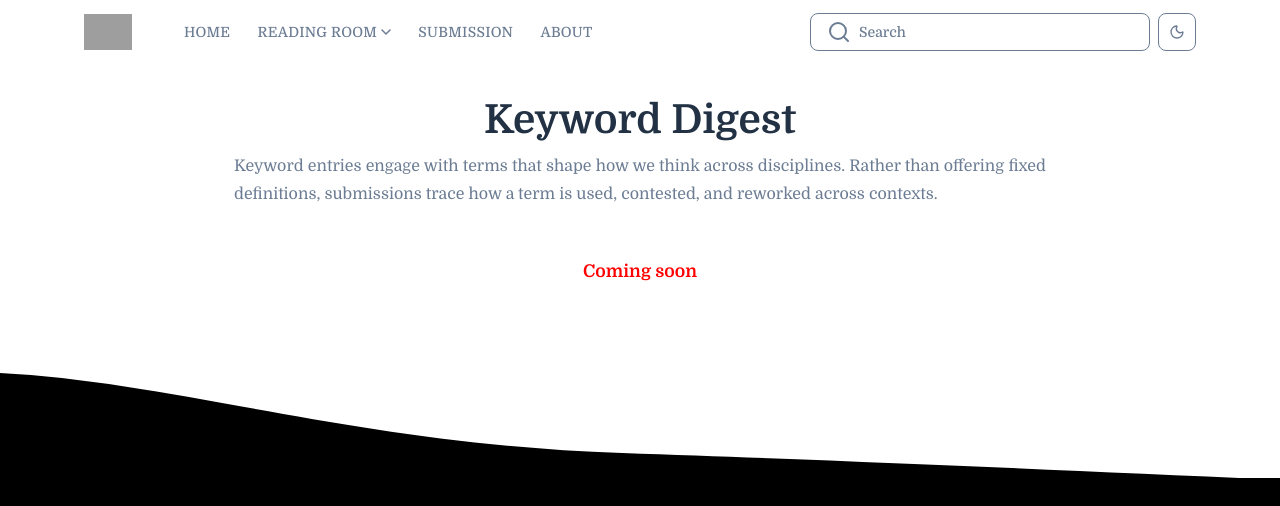
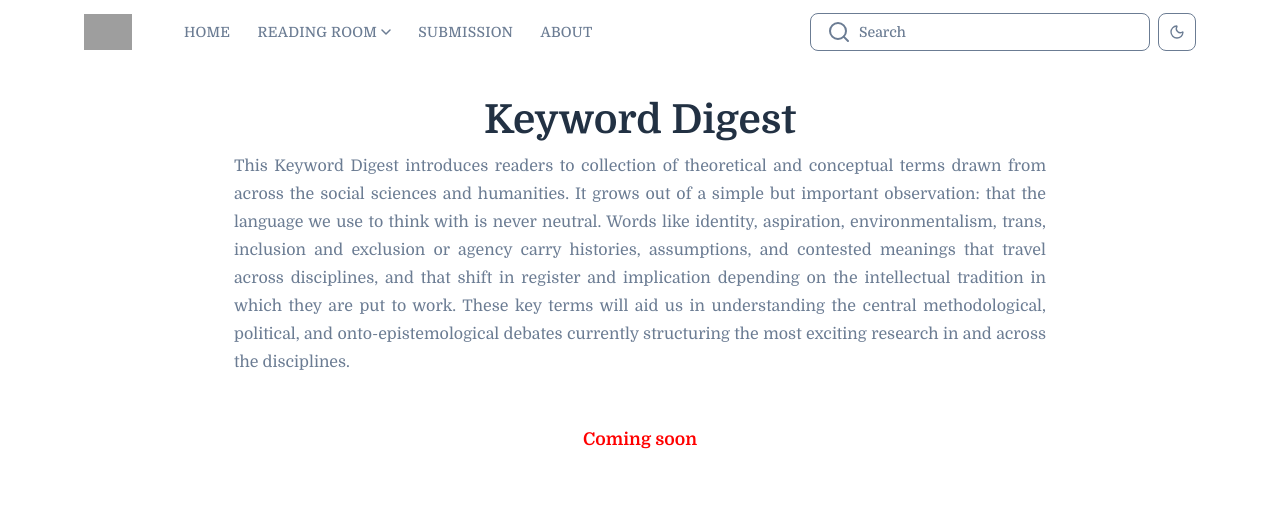
Before and after one commit to someoneonearthwholovestg/the_kural, a Jekyll site: the page built from src/reading-room/keywords/index.html, in a window 1280 px wide and 1247 px high, cut to the strip 0-506 px from the top of the window. Built offline with Jekyll 4.4.1, drawn with Linux system fonts in a browser that asks for light colours; grey boxes are pictures that could not be loaded.

Commit message:
Update index.html

```diff
--- a/src/reading-room/keywords/index.html
+++ b/src/reading-room/keywords/index.html
@@ -7,7 +7,7 @@ permalink: /keywords/
 <div class="book-review-page">
   <div class="page-header">
     <h1>Keyword Digest</h1>
-    <p class="page-subtitle">Keyword entries engage with terms that shape how we think across disciplines. Rather than offering fixed definitions, submissions trace how a term is used, contested, and reworked across contexts.</p>
+    <p class="page-subtitle">This Keyword Digest introduces readers to collection of theoretical and conceptual terms drawn from across the social sciences and humanities. It grows out of a simple but important observation: that the language we use to think with is never neutral. Words like identity, aspiration, environmentalism, trans, inclusion and exclusion or agency carry histories, assumptions, and contested meanings that travel across disciplines, and that shift in register and implication depending on the intellectual tradition in which they are put to work. These key terms will aid us in understanding the central methodological, political, and onto-epistemological debates currently structuring the most exciting research in and across the disciplines.</p>
   </div>
 
   <div class="book-list">
```
